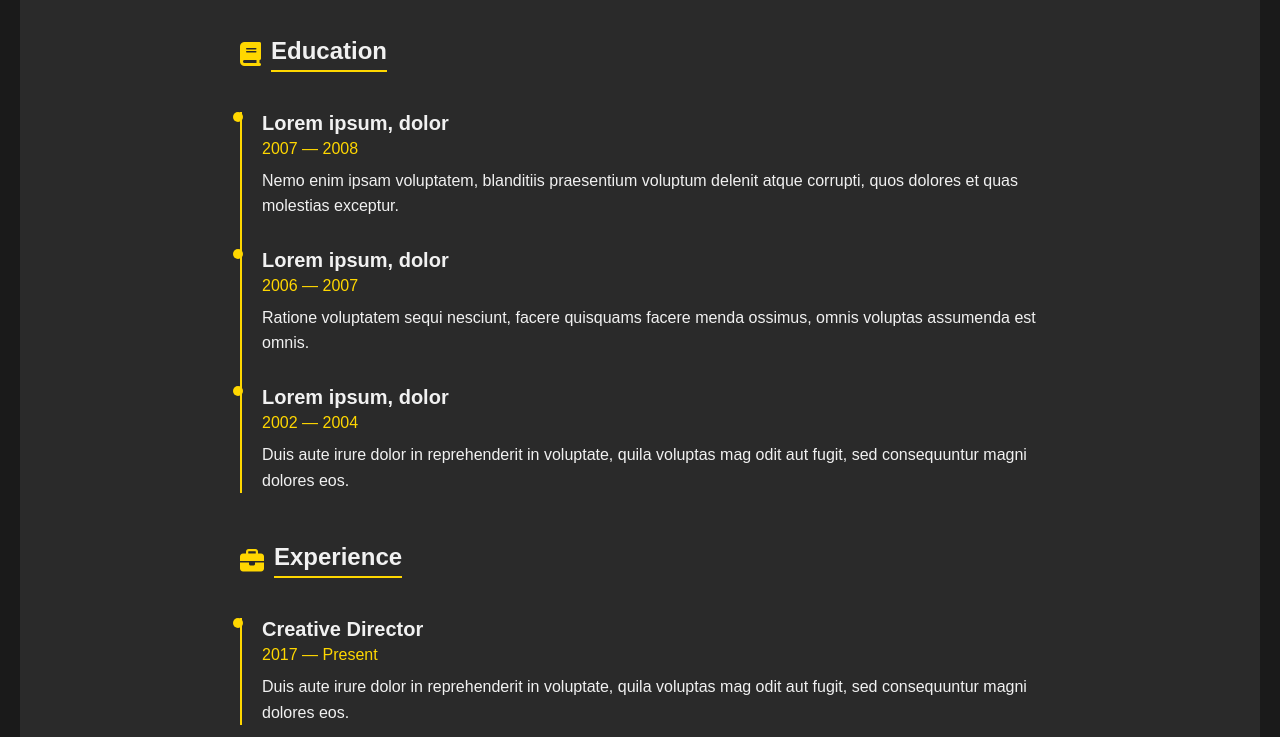
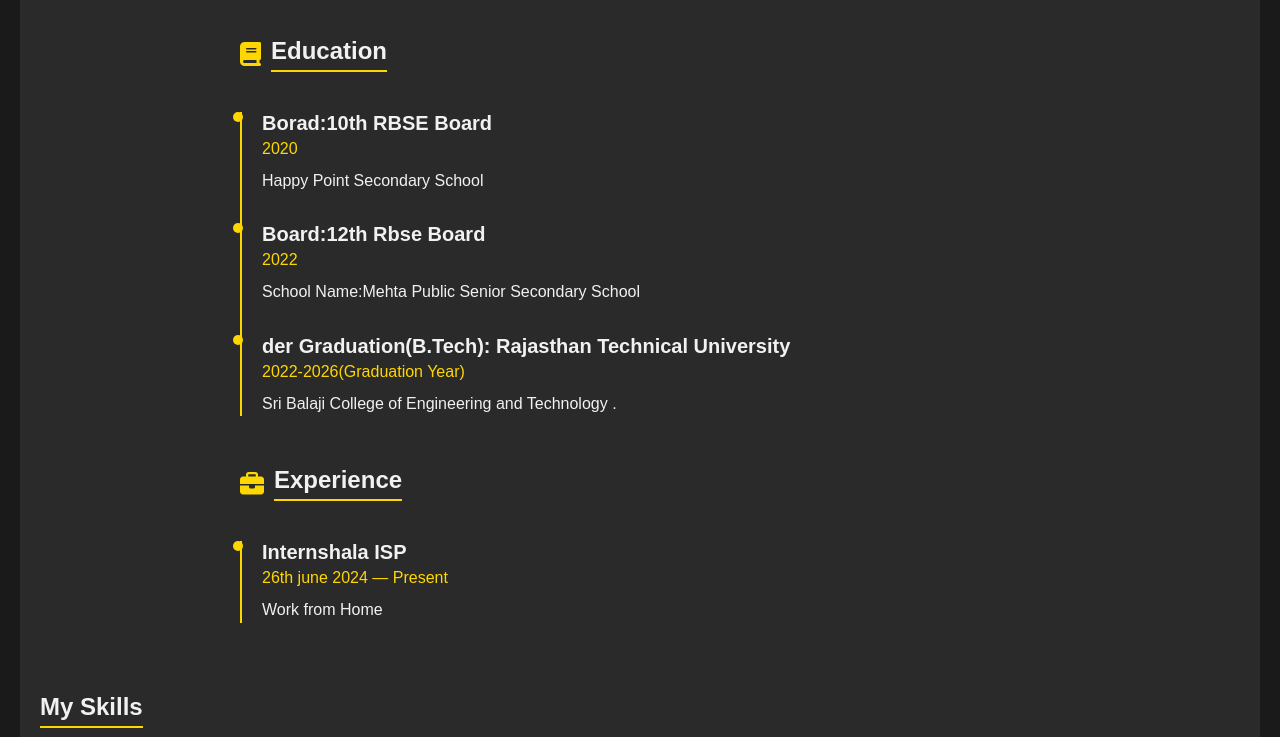
Before and after one commit to PunitChawla/Amit, a plain HTML site: page resume.html in a window 1280 px wide. Shown: the part 215-952 px from the top of the page. Drawn offline with Linux system fonts and the light colour scheme.

Commit message:
add some data

```diff
--- a/resume.html
+++ b/resume.html
@@ -36,19 +36,19 @@
           </div>
           <div class="timeline">
             <div class="timeline-item">
-              <h3>Lorem ipsum, dolor </h3>
-              <span>2007 — 2008</span>
-              <p>Nemo enim ipsam voluptatem, blanditiis praesentium voluptum delenit atque corrupti, quos dolores et quas molestias exceptur.</p>
+              <h3>Borad:10th RBSE Board  </h3>
+              <span>2020 </span>
+              <p>Happy Point Secondary School </p>
             </div>
             <div class="timeline-item">
-              <h3>Lorem ipsum, dolor </h3>
-              <span>2006 — 2007</span>
-              <p>Ratione voluptatem sequi nesciunt, facere quisquams facere menda ossimus, omnis voluptas assumenda est omnis.</p>
+              <h3>Board:12th Rbse Board </h3>
+              <span>2022</span>
+              <p>School Name:Mehta Public Senior Secondary School</p>
             </div>
             <div class="timeline-item">
-              <h3>Lorem ipsum, dolor </h3>
-                        <span>2002 — 2004</span>
-                        <p>Duis aute irure dolor in reprehenderit in voluptate, quila voluptas mag odit aut fugit, sed consequuntur magni dolores eos.</p>
+              <h3>der Graduation(B.Tech): Rajasthan Technical University </h3>
+                        <span>2022-2026(Graduation Year)</span>
+                        <p> Sri Balaji College of Engineering and Technology .</p>
                     </div>
                   </div>
                 </div>
@@ -60,9 +60,9 @@
                   </div>
                   <div class="timeline">
                     <div class="timeline-item">
-                      <h3>Creative Director</h3>
-                      <span>2017 — Present</span>
-                      <p>Duis aute irure dolor in reprehenderit in voluptate, quila voluptas mag odit aut fugit, sed consequuntur magni dolores eos.</p>
+                      <h3>Internshala ISP</h3>
+                      <span>26th june 2024 — Present</span>
+                      <p>Work from Home </p>
                     </div>
                     <!-- Add more experience items here -->
                   </div>
@@ -104,7 +104,7 @@
     </section>
 
     <footer>
-        <p>© [Your Name]. All Rights Reserved.</p>
+        <p>©amitsaini  All Rights Reserved.</p>
       </footer>
 
 </body>
```
Also changed, not shown: contact.html (+3 -0 lines), index.html (+2 -2 lines).
